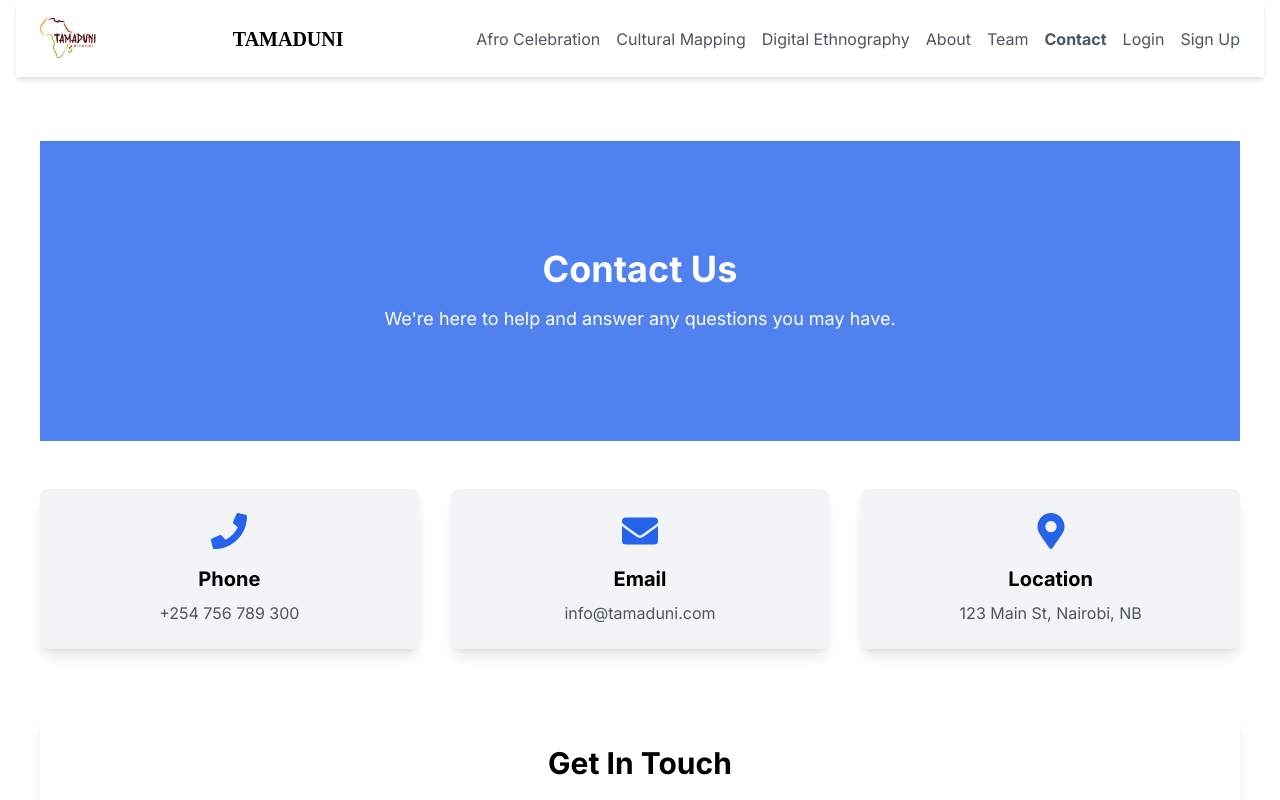
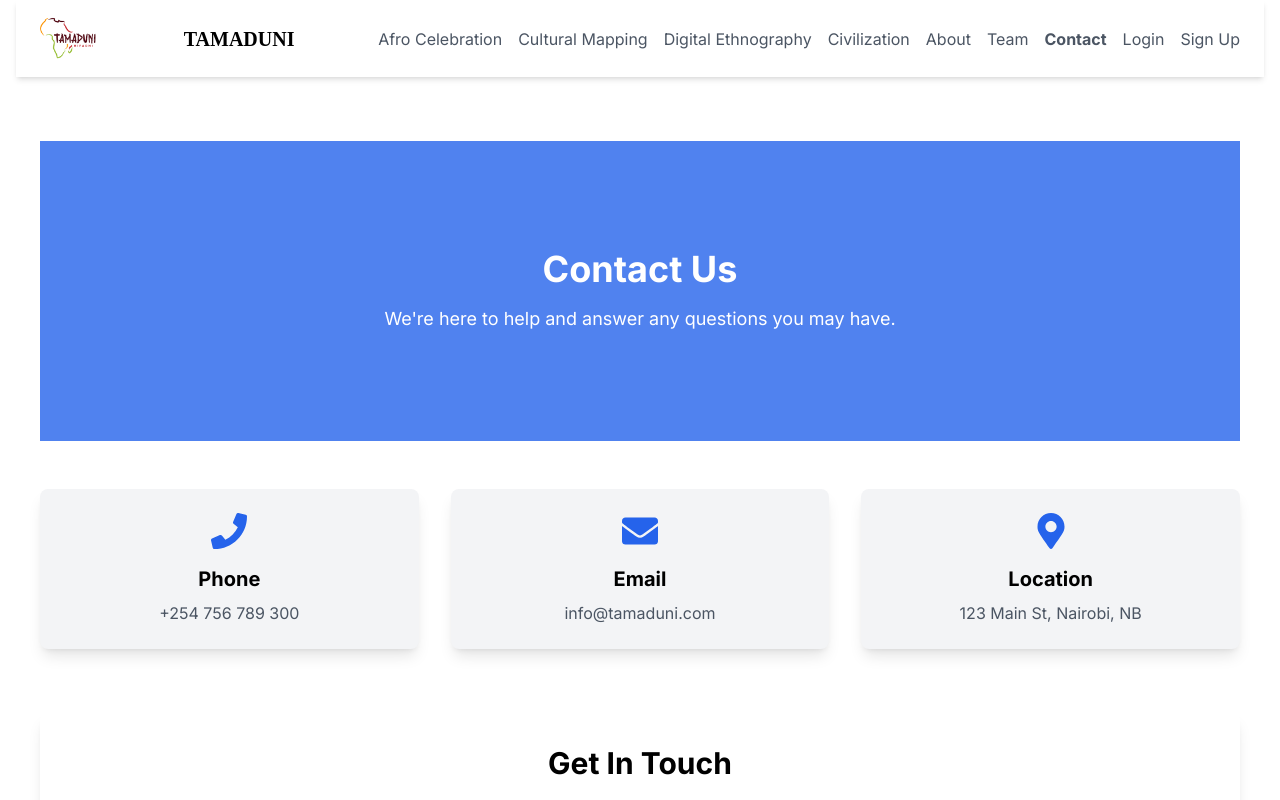
Before and after one commit to MembaDavid/tamaduni_next_version, a Next.js app: page /contact in a window 1280 px wide. Shown: the top 800 px of the page. Built offline with nearby package versions, Linux system fonts and the light colour scheme.

Commit message:
add Civilization link to Topbar component for navigation

```diff
--- a/src/components/navigation/topbar.js
+++ b/src/components/navigation/topbar.js
@@ -93,6 +93,14 @@
             Digital Ethnography
           </Link>
           <Link
+            href="/civilization"
+            className={`text-gray-600 hover:text-black ${
+              isActive("/civilization") ? "font-bold text-black" : ""
+            }`}
+          >
+            Civilization
+          </Link>
+          <Link
             href="/about"
             className={`text-gray-600 hover:text-black ${
               isActive("/about") ? "font-bold text-black" : ""
@@ -173,6 +181,16 @@
           </Link>
 
           <Link
+            href="/civilization"
+            className={`text-gray-600 hover:text-black ${
+              isActive("/civilization") ? "font-bold text-black" : ""
+            }`}
+            onClick={toggleMenu}
+          >
+            Civilization
+          </Link>
+
+          <Link
             href="/about"
             className={`text-gray-600 hover:text-black ${
               isActive("/about") ? "font-bold text-black" : ""
```
